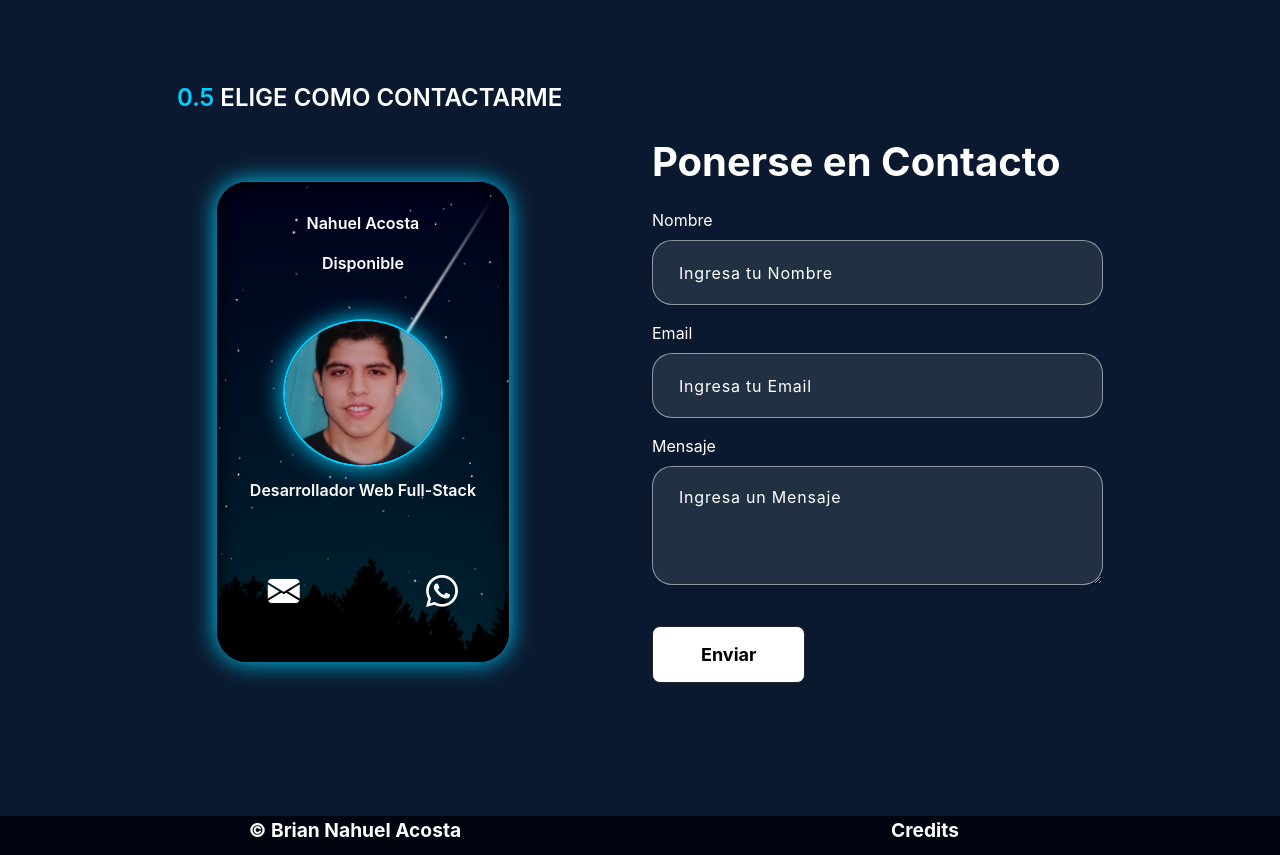
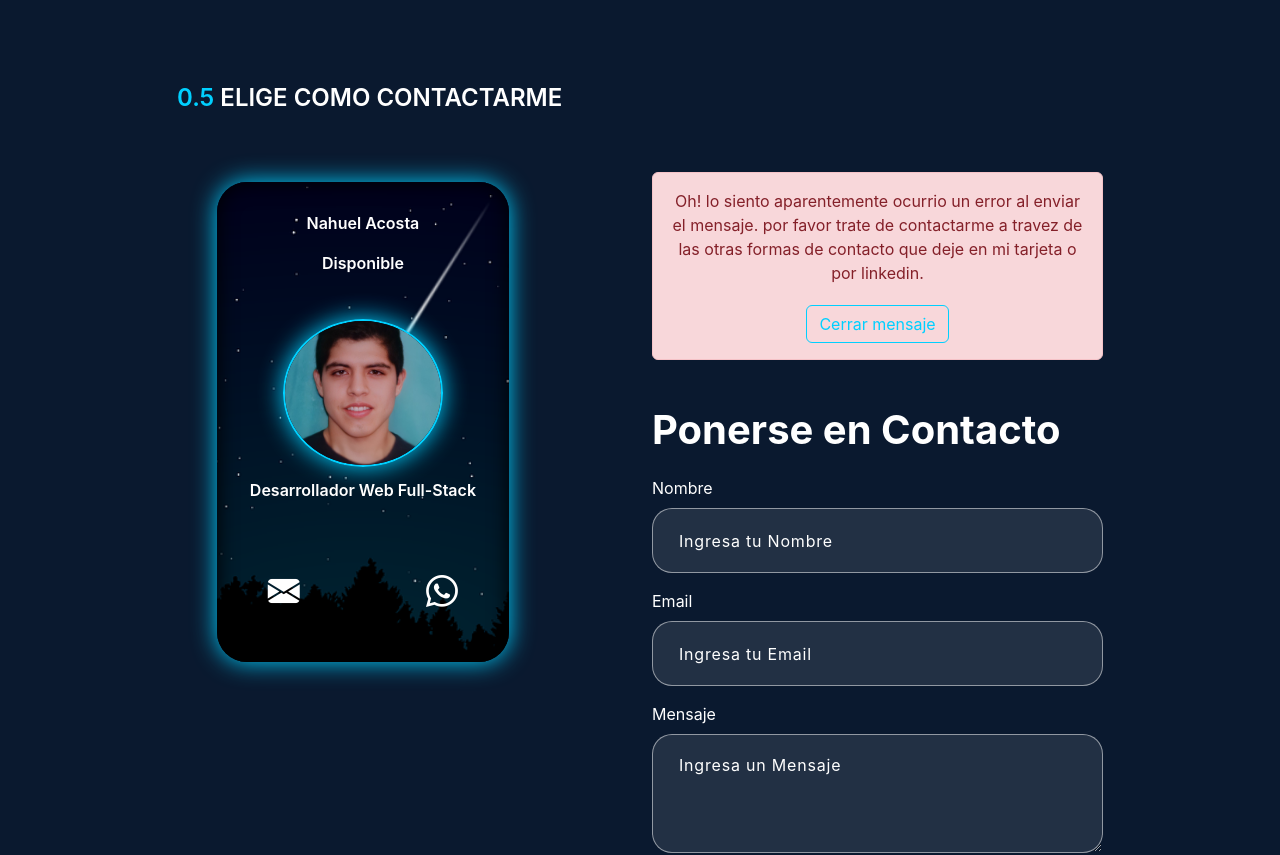
Before and after one commit to nahuel-acosta-dev/portfolio2, a React (Create React App) app: page / in a window 1280 px wide. Shown: the part 4500-5355 px from the top of the page. Built offline with nearby package versions, Linux system fonts and the light colour scheme.

Commit message:
Message shipping through the form running

```diff
--- a/package.json
+++ b/package.json
@@ -3,6 +3,7 @@
   "version": "0.1.0",
   "private": true,
   "dependencies": {
+    "@emailjs/browser": "^3.6.2",
     "@testing-library/jest-dom": "^5.16.5",
     "@testing-library/react": "^13.3.0",
     "@testing-library/user-event": "^13.5.0",
--- a/src/components/project/Project.js
+++ b/src/components/project/Project.js
@@ -47,7 +47,7 @@ const Project = ({subtitle, title, p1, p2, images, github, url, variant}) =>{
                                                 target="_blank"
                                                 className="text-decoration-none"
                                                 >
-                                                <i class="bi bi-github"></i>
+                                                <i className="bi bi-github"></i>
                                                 </a>
                                             </Col>
                                             <Col>
@@ -56,7 +56,7 @@ const Project = ({subtitle, title, p1, p2, images, github, url, variant}) =>{
                                                 target="_blank"
                                                 className="text-decoration-none"
                                                 >
-                                                <i class="bi bi-box-arrow-up-right"></i>
+                                                <i className="bi bi-box-arrow-up-right"></i>
                                                 </a>
                                             </Col>
                                             <Col xs={2}></Col>
--- a/src/scss/sections/_Contact.scss
+++ b/src/scss/sections/_Contact.scss
@@ -100,6 +100,14 @@ $custom-transicion: 0.3s ease-in-out;
             position: relative;
         }
       }
+      .btn_close{
+        color: black!important;
+      }
+
+      .contact__alert{
+        margin-top: 40px;
+        margin-bottom: 40px;
+      }
 
 }
 
--- a/src/sections/Bar.js
+++ b/src/sections/Bar.js
@@ -9,13 +9,13 @@ const Bar = () => {
             <Container>
                 <Row className="text-sm-center">
                     <Col xs={12} sm className="title__secondary bar__text">
-                    <span><i class="bi bi-bookmark-star"></i></span> + ENTUSIASTA
+                    <span><i className="bi bi-bookmark-star"></i></span> + ENTUSIASTA
                     </Col>
                     <Col xs={12} sm className="title__secondary bar__text">
-                    <span><i class="bi bi-journal-text"></i></span> + GANAS DE APRENDER
+                    <span><i className="bi bi-journal-text"></i></span> + GANAS DE APRENDER
                     </Col>
                     <Col xs={12} sm className="title__secondary bar__text">
-                    <span><i class="bi bi-lightning-charge"></i></span> + DEDICACION
+                    <span><i className="bi bi-lightning-charge"></i></span> + DEDICACION
                     </Col>
                 </Row>
             </Container>
--- a/src/sections/Contact.js
+++ b/src/sections/Contact.js
@@ -1,12 +1,29 @@
-import React from 'react';
+import React, {useState} from 'react';
 import Row from 'react-bootstrap/Row';
 import Col from 'react-bootstrap/Col';
 import Form from 'react-bootstrap/Form';
 import Avatar from '../img/avatar.jpg';
 import Container from 'react-bootstrap/Container';
 import Button from 'react-bootstrap/Button';
+import Alert from 'react-bootstrap/Alert';
+import emailjs from '@emailjs/browser';
 
 const Contact = () =>{
+    const [show, setShow] = useState(true);
+
+    const sendMail = (e) =>{
+        e.preventDefault();
+
+        emailjs.sendForm('service_8hx1ysg', 'template_plcmsep', e.target, 'RUPS8-x410P5DMfse')
+        .then(response => {
+            console.log(response)
+            setShow('successful');
+        })
+        .catch(error => {
+            console.log(error)
+            setShow('err');
+        })
+    }
 
     return(
         <section className="contact" id="contact">
@@ -37,7 +54,7 @@ const Contact = () =>{
                                                 className="text-decoration-none"
                                                 alt="icon linkedin"
                                                 rel="noreferrer">
-                                                    <i class="bi bi-envelope-fill"></i>
+                                                    <i className="bi bi-envelope-fill"></i>
                                                 </a>
                                             </Col>
                                             <Col className="d-flex align-items-end justify-content-center">
@@ -46,7 +63,7 @@ const Contact = () =>{
                                                 alt="icon linkedin"
                                                 rel="noreferrer"
                                                 >
-                                                    <i class="bi bi-whatsapp"></i>
+                                                    <i className="bi bi-whatsapp"></i>
                                                 </a>
                                             </Col>
                                         </Row>
@@ -56,22 +73,44 @@ const Contact = () =>{
                                 </Row>
                             </Col>
                             <Col className="contact__form" xs={12} lg>
+                                {show &&
+                                    <Alert className="contact__alert text-center" variant={
+                                        `${show === 'successful' ? "info" : 'danger'}`}>
+                                        <span>
+                                            {show === 'successful' ?
+                                            (<>Gracias por su mensaje! contenstare a la brevedad.</>)
+                                            :
+                                            (<>
+                                                Oh! lo siento aparentemente ocurrio un error al enviar el mensaje.
+                                                por favor trate de contactarme a travez de las otras formas de contacto
+                                                que deje en mi tarjeta o por linkedin.
+                                            </>)
+                                        }
+                                        </span>
+                                        <div className="d-flex justify-content-center">
+                                        <Button onClick={() => setShow(false)} variant="outline-info"
+                                        style={{marginTop: '20px'}}
+                                        >
+                                            Cerrar mensaje
+                                        </Button>
+                                        </div>
+                                    </Alert>}
                                 <p className="contact__text">Ponerse en Contacto</p>
-                                <Form>
+                                <Form onSubmit={sendMail}>
                                     <Form.Group className="mb-3" controlId="exampleForm.ControlInput1">
                                         <Form.Label>Nombre</Form.Label>
                                         <Form.Control className="contact__input" type="text"
-                                        placeholder="Ingresa tu Nombre" />
+                                        placeholder="Ingresa tu Nombre" name="user_name"/>
                                     </Form.Group>
                                     <Form.Group className="mb-3" controlId="exampleForm.ControlInput2">
                                         <Form.Label>Email</Form.Label>
                                         <Form.Control className="contact__input" type="email"
-                                        placeholder="Ingresa tu Email" />
+                                        placeholder="Ingresa tu Email" name="user_email" />
                                     </Form.Group>
                                     <Form.Group className="mb-3" controlId="exampleForm.ControlTextarea1">
                                         <Form.Label>Mensaje</Form.Label>
                                         <Form.Control className="contact__input" as="textarea" rows={3}
-                                        placeholder="Ingresa un Mensaje" />
+                                        placeholder="Ingresa un Mensaje" name="user_message"/>
                                     </Form.Group>
                                         <Button className="contact__btn" variant="dark" size="lg" type="submit">
                                             <span>Enviar</span>
--- a/src/sections/Curriculum.js
+++ b/src/sections/Curriculum.js
@@ -52,7 +52,7 @@ const Curriculum = () => {
                                                     certificate.items.map((item, i) =>(
                                                         <div key={`item${i}`} className="curriculum__item">
                                                             <Row>
-                                                                <Col xs={1}><i class="bi bi-caret-right-fill curriculum__fill"></i></Col>
+                                                                <Col xs={1}><i className="bi bi-caret-right-fill curriculum__fill"></i></Col>
                                                                 <Col>{item.description}</Col>
                                                             </Row>
                                                         </div>
@@ -68,7 +68,7 @@ const Curriculum = () => {
                                             className="btn btn-outline-info text-decoration-none
                                             curriculum__cv"
                                             >
-                                                Descargar CV <i class="bi bi-cloud-arrow-down"></i>
+                                                Descargar CV <i className="bi bi-cloud-arrow-down"></i>
                                             </a>
                                         </Col>
                                         <Col xs={1}/>
```
Also changed, not shown: src/sections/Home.js (+4 -4 lines), 1 other file (tests, documents, lock files or other folders).
